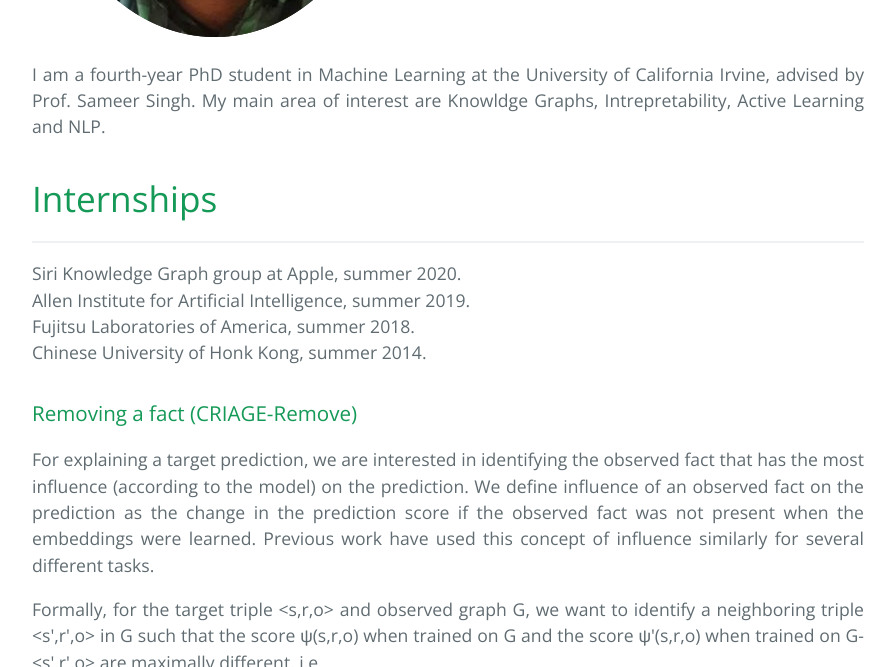
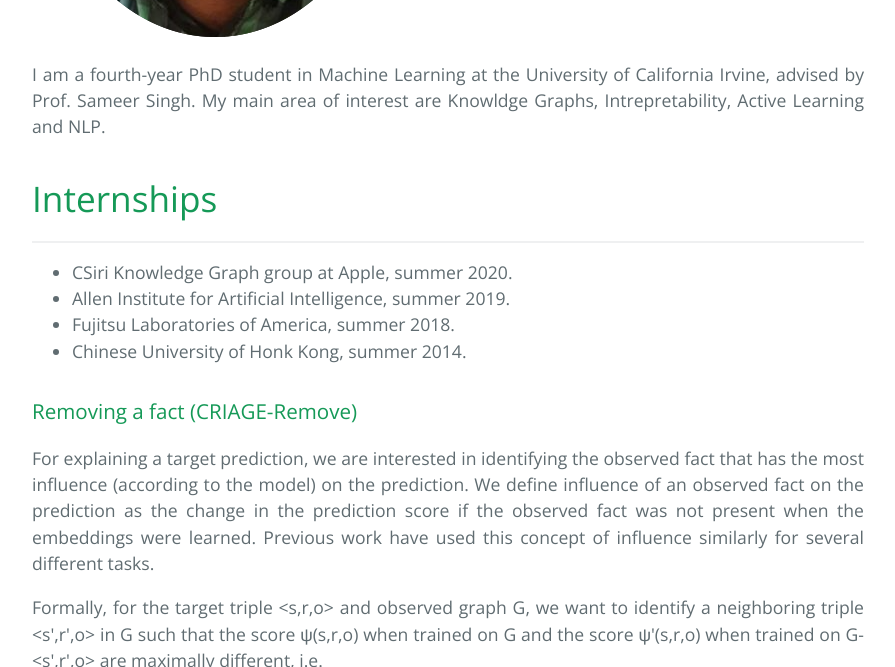
Before and after one commit to pouyapez/pouyapez.github.io, a Jekyll site: the page built from index.md, in a window 1280 px wide and 900 px high, scrolled down 855 px, cut to the strip 0-667 px from the top of the window. Shown: the whole strip, without its empty margins (192-1087 px from the left). Built offline with Jekyll 4.4.1, drawn with Linux system fonts in a browser that asks for light colours.

Commit message:
Update index.md

```diff
--- a/index.md
+++ b/index.md
@@ -10,13 +10,12 @@ I am a fourth-year PhD student in Machine Learning at the University of Californ
 # Internships
 
 * * *
-
-<p align="justify">
-Siri Knowledge Graph group at Apple, summer 2020. <br>
-Allen Institute for Artificial Intelligence, summer 2019. <br>
-Fujitsu Laboratories of America, summer 2018. <br>
-Chinese University of Honk Kong, summer 2014.
-</p>
+<ul>
+  <li>CSiri Knowledge Graph group at Apple, summer 2020.</li>
+  <li>Allen Institute for Artificial Intelligence, summer 2019.</li>
+  <li>Fujitsu Laboratories of America, summer 2018. </li>
+  <li>Chinese University of Honk Kong, summer 2014.  </li>
+</ul>
 
 ### Removing a fact (CRIAGE-Remove)
 
```
